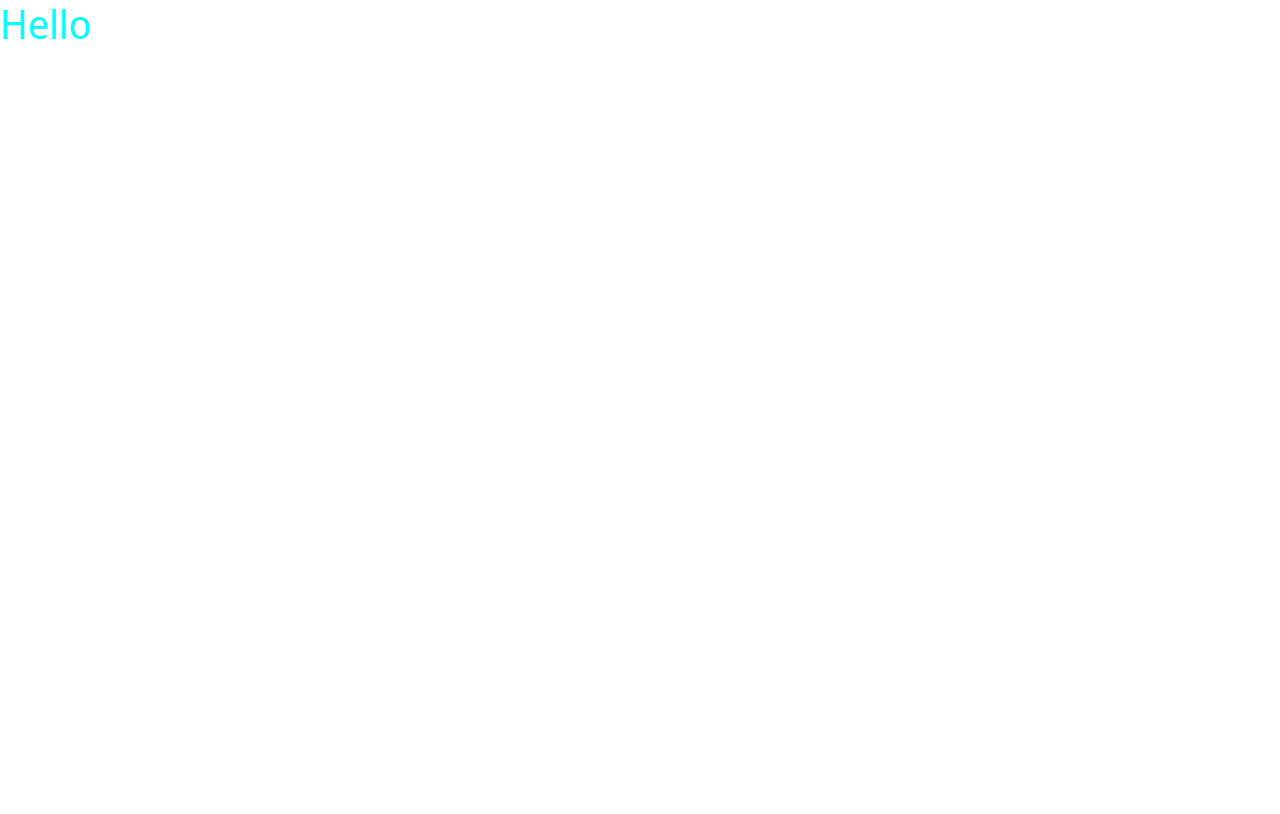
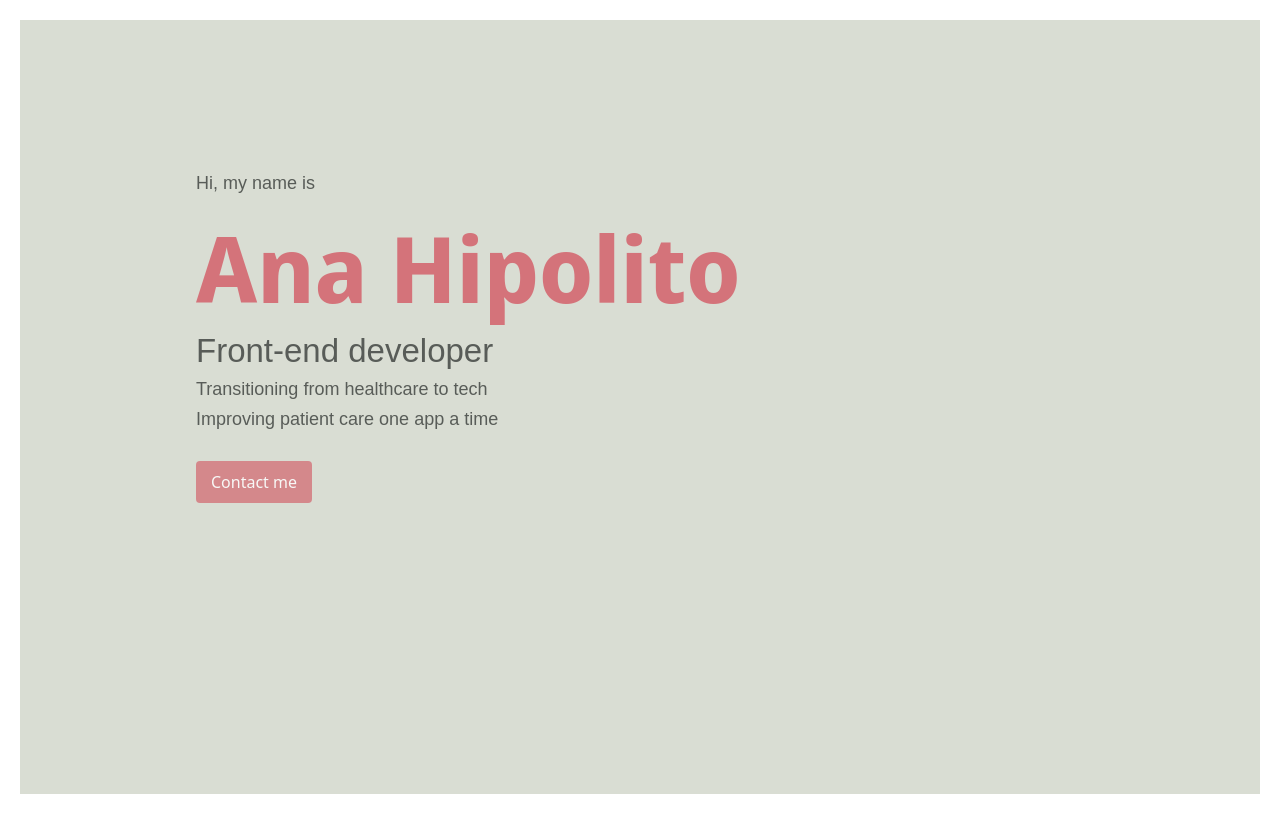
Before and after one commit to anahips/SheCodes-Project-Portfolio, a plain HTML site: page index.html in a window 1280 px wide. Drawn offline with nearby package versions, Linux system fonts and the light colour scheme; a web font is replaced by a local one.

Commit message:
added main content, media, css

```diff
--- a/index.html
+++ b/index.html
@@ -24,6 +24,13 @@
     <title>Ana Hipolito</title>
   </head>
   <body>
-    <h1>Hello</h1>
+    <div class="container-fluid portfolio-greeting">
+      <p>Hi, my name is</p>
+      <h1>Ana Hipolito</h1>
+      <h4>Front-end developer</h4>
+      <h5>Transitioning from healthcare to tech</h5>
+      <h5>Improving patient care one app a time</h5>
+      <div class="contact"><a href="" id="contact-button">Contact me</a></div>
+    </div>
   </body>
 </html>
--- a/styles/styles.css
+++ b/styles/styles.css
@@ -1,4 +1,41 @@
 h1 {
-  color: aqua;
+  color: #d4737a;
   font-family: "Noto Sans Display", sans-serif;
+  font-size: 92px;
+  font-weight: bold;
 }
+
+h4 {
+  color: #393d3a;
+  opacity: 0.8;
+  font-size: 33px;
+  font-family: "Imprima", sans-serif;
+}
+
+p,
+h5 {
+  color: #393d3a;
+  opacity: 0.8;
+  font-size: 18px;
+  font-family: "Imprima", sans-serif;
+}
+
+.portfolio-greeting {
+  background-color: #d9ddd3;
+  padding: 150px 176px 300px 176px;
+  margin: 0;
+  border: white solid 20px;
+}
+
+.contact {
+  margin-top: 40px;
+}
+
+#contact-button {
+  color: white;
+  background-color: #d4737a;
+  opacity: 0.8;
+  padding: 10px 15px;
+  text-decoration: none;
+  border-radius: 4px;
+}
```
Also changed, not shown: media/logo.png (added).
